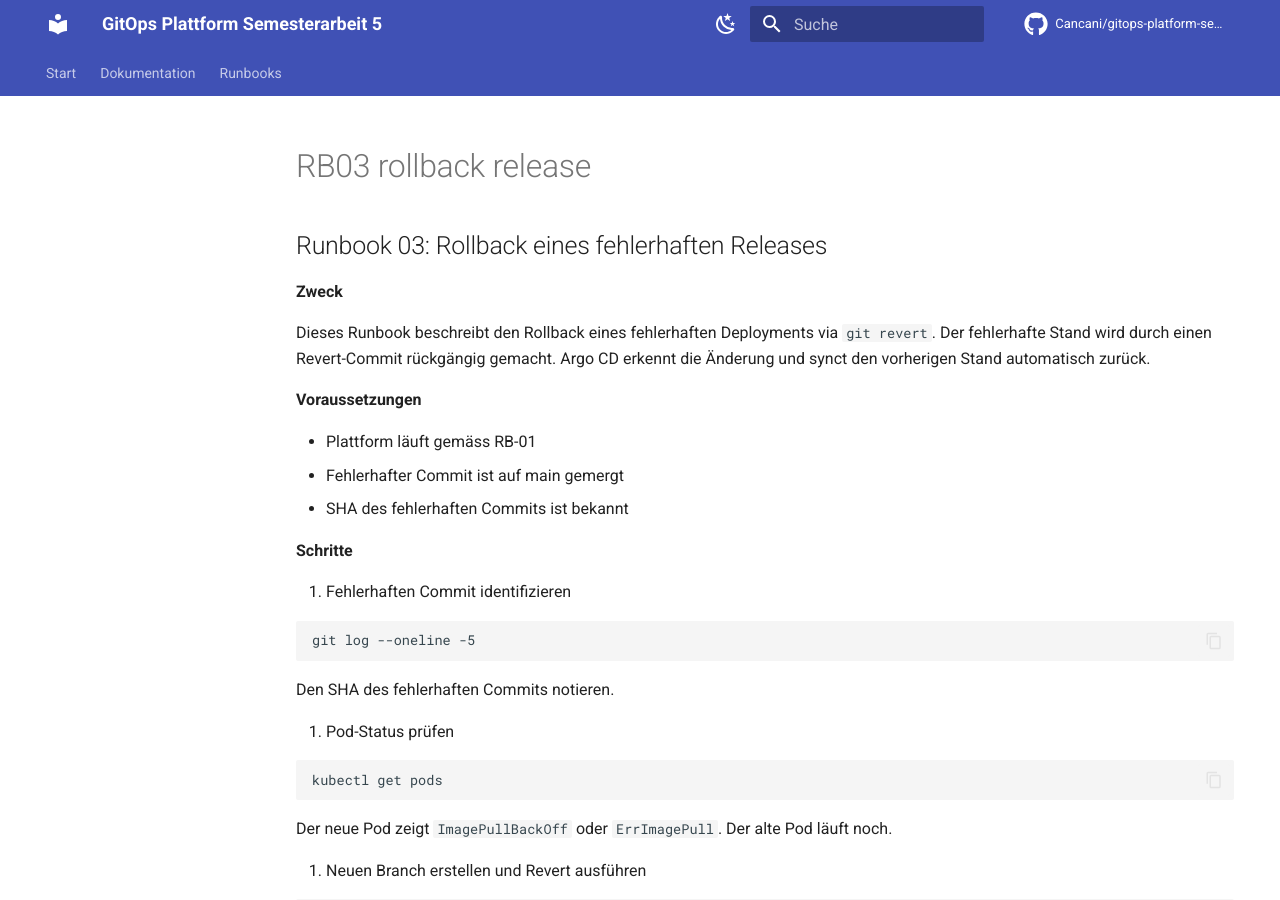
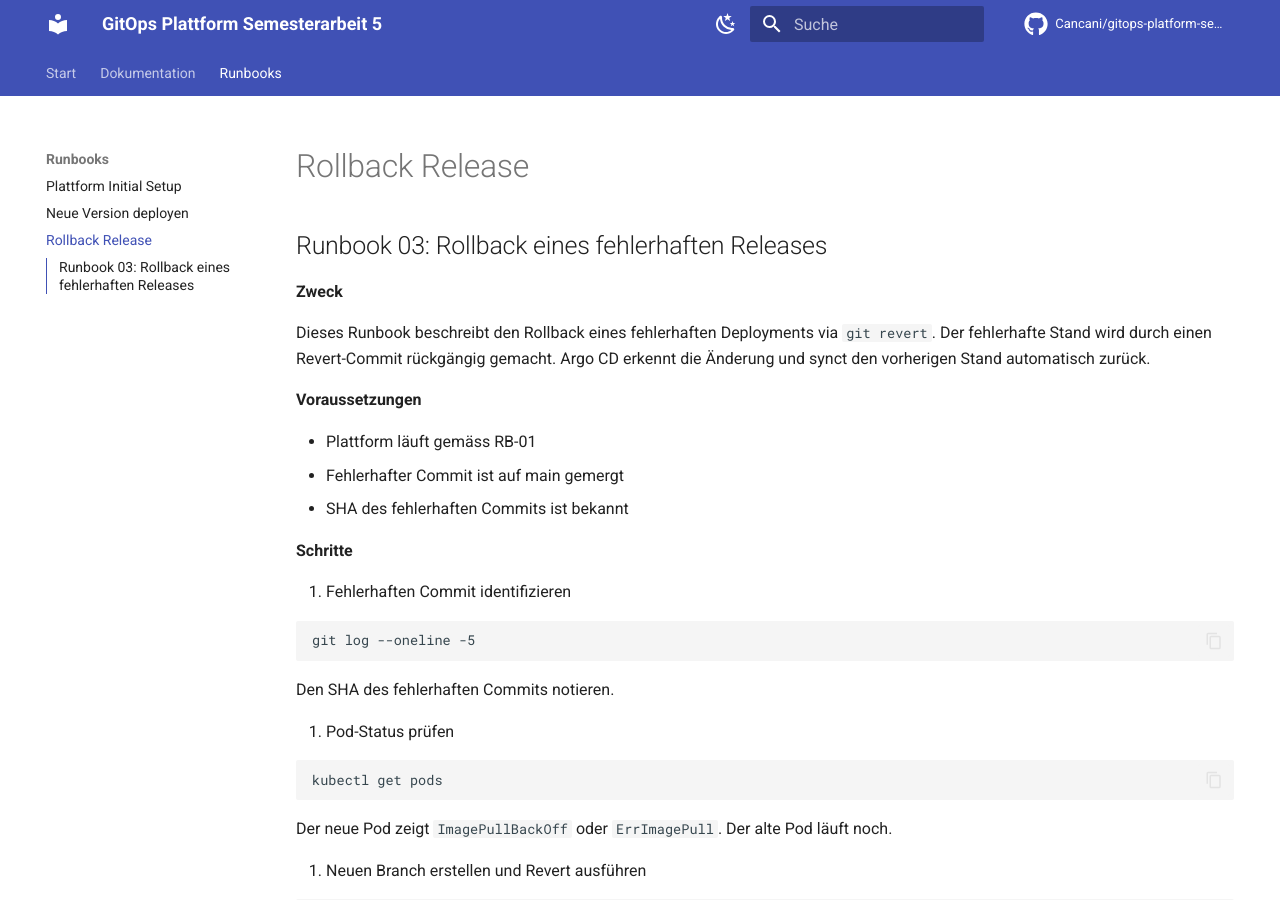
Before and after one commit to Cancani/gitops-platform-semesterarbeit5, an MkDocs documentation site: the page built from docs/runbooks/RB03_rollback_release.md, in a window 1280 px wide and 900 px high. Built offline with MkDocs 1.6.1 and Material for MkDocs 9.7.7, drawn with Linux system fonts in a browser that asks for light colours; comment, search, counter and statistics services are not loaded; some of the changed lines change nothing that is shown.

Commit message:
fix(docs): runbook dateinamen in mkdocs nav korrigiert

```diff
--- a/mkdocs.yml
+++ b/mkdocs.yml
@@ -80,9 +80,9 @@ nav:
   - Start: index.md
   - Dokumentation: dokumentation.md
   - Runbooks:
-      - Plattform Initial Setup: runbooks/01_plattform_initial_setup.md
-      - Neue Version deployen: runbooks/02_neue_version_deployen.md
-      - Rollback Release: runbooks/03_rollback_release.md
+      - Plattform Initial Setup: runbooks/RB01_plattform_initial_setup.md
+      - Neue Version deployen: runbooks/RB02_neue_version_deployen.md
+      - Rollback Release: runbooks/RB03_rollback_release.md
 
 extra:
   social:
```
